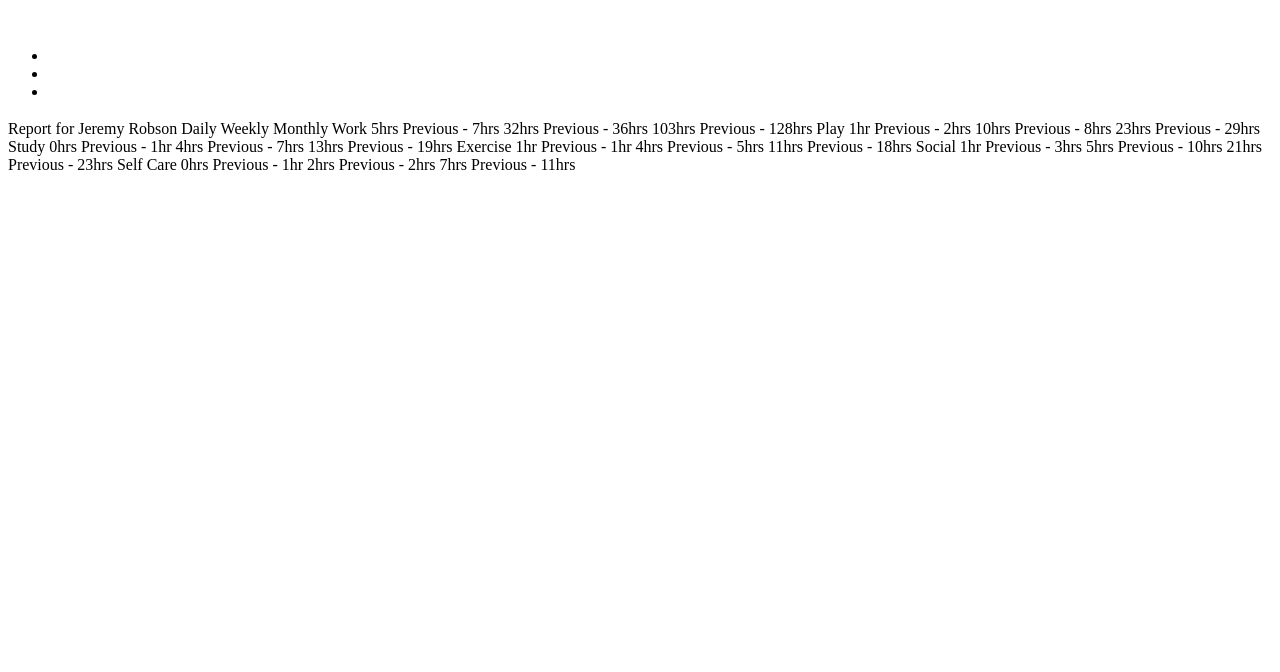
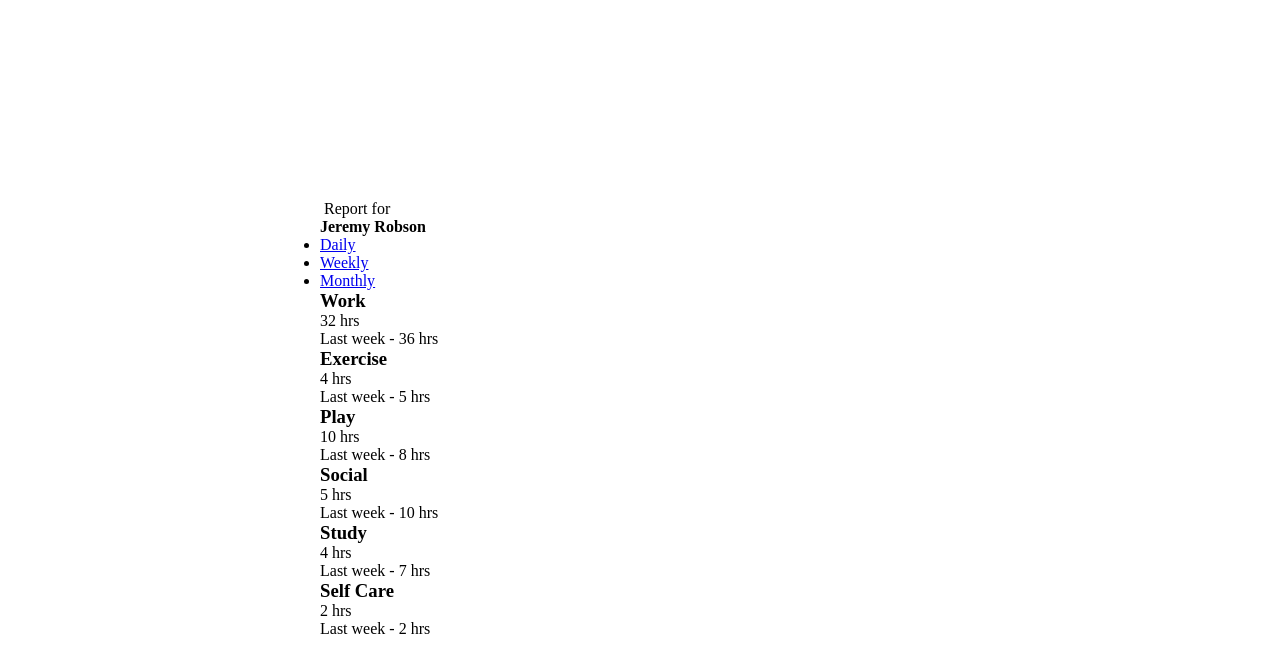
Before and after one commit to Tl-lvl-lL/TIme-tracking-dashboard.github.io, a plain HTML site: page index.html in a window 1280 px wide. Drawn offline with Linux system fonts and the light colour scheme.

Commit message:
improve and fill html

```diff
--- a/index.html
+++ b/index.html
@@ -4,6 +4,7 @@
         <meta charset="UTF-8" />
         <meta name="viewport" content="width=device-width, initial-scale=1.0" />
         <!-- displays site properly based on user's device -->
+        <link rel="stylesheet" href="style.css" />
 
         <link
             rel="icon"
@@ -33,130 +34,126 @@
                         <source />
                         <img src="" alt="" />
                     </picture>
-                    <span></span>
-                    <h1></h1>
+                    <span>Report for</span>
+                    <h1>Jeremy Robson</h1>
                 </aside>
                 <nav class="navigation">
                     <ul>
-                        <li><a href="#"></a></li>
-                        <li><a href="#"></a></li>
-                        <li><a href="#"></a></li>
+                        <li><a href="#">Daily</a></li>
+                        <li><a href="#">Weekly</a></li>
+                        <li><a href="#">Monthly</a></li>
                     </ul>
                 </nav>
             </section>
             <section class="schedule" id="schedule">
-                <h1></h1>
-                <span></span>
-                <p></p>
+                <h1>Work</h1>
+                <span>32 hrs</span>
+                <p>Last week - 36 hrs</p>
                 <menu></menu>
             </section>
             <section class="schedule" id="schedule">
-                <h1></h1>
-                <span></span>
-                <p></p>
+                <h1>Exercise</h1>
+                <span>4 hrs</span>
+                <p>Last week - 5 hrs</p>
                 <menu></menu>
             </section>
             <section class="schedule" id="schedule">
-                <h1></h1>
-                <span></span>
-                <p></p>
+                <h1>Play</h1>
+                <span>10 hrs</span>
+                <p>Last week - 8 hrs</p>
                 <menu></menu>
             </section>
             <section class="schedule" id="schedule">
-                <h1></h1>
-                <span></span>
-                <p></p>
+                <h1>Social</h1>
+                <span>5 hrs</span>
+                <p>Last week - 10 hrs</p>
                 <menu></menu>
             </section>
             <section class="schedule" id="schedule">
-                <h1></h1>
-                <span></span>
-                <p></p>
+                <h1>Study</h1>
+                <span>4 hrs</span>
+                <p>Last week - 7 hrs</p>
                 <menu></menu>
             </section>
             <section class="schedule" id="schedule">
-                <h1></h1>
-                <span></span>
-                <p></p>
+                <h1>Self Care</h1>
+                <span>2 hrs</span>
+                <p>Last week - 2 hrs</p>
                 <menu></menu>
             </section>
         </article>
-        Report for Jeremy Robson Daily Weekly Monthly Work 5hrs
-        <!-- daily -->
+        <!-- Work 5hrs
+        daily
         Previous - 7hrs
-        <!-- daily -->
+        daily
         32hrs
-        <!-- weekly -->
+        weekly
         Previous - 36hrs
-        <!-- weekly -->
+        weekly
         103hrs
-        <!-- monthly -->
+        monthly
         Previous - 128hrs
-        <!-- monthly -->
+        monthly
+-------------------------------
+        Play 1hr
+        daily
+        Previous - 2hrs
+        daily
+        10hrs
+        weekly
+        Previous - 8hrs
+        weekly
+        23hrs
+        monthly Previous - 29hrs
+        monthly
+        Study 0hrs
+        daily
+        Previous - 1hr
+        daily 4hrs
+        weekly Previous - 7hrs
+        weekly
+        13hrs
+        monthly
+        Previous - 19hrs
+        monthly
+-------------------------------
+        Exercise 1hr
+        daily
+        Previous - 1hr
+        daily
+        4hrs
+        weekly
+        Previous - 5hrs
+        weekly
+        11hrs
+        monthly
+        Previous - 18hrs
+        monthly
 
-        Play 1hr
-        <!-- daily -->
-        Previous - 2hrs
-        <!-- daily -->
-        10hrs
-        <!-- weekly -->
-        Previous - 8hrs
-        <!-- weekly -->
-        23hrs
-        <!-- monthly -->
-        Previous - 29hrs
-        <!-- monthly -->
-
-        Study 0hrs
-        <!-- daily -->
-        Previous - 1hr
-        <!-- daily -->
-        4hrs
-        <!-- weekly -->
-        Previous - 7hrs
-        <!-- weekly -->
-        13hrs
-        <!-- monthly -->
-        Previous - 19hrs
-        <!-- monthly -->
-
-        Exercise 1hr
-        <!-- daily -->
-        Previous - 1hr
-        <!-- daily -->
-        4hrs
-        <!-- weekly -->
-        Previous - 5hrs
-        <!-- weekly -->
-        11hrs
-        <!-- monthly -->
-        Previous - 18hrs
-        <!-- monthly -->
+-------------------------------
 
         Social 1hr
-        <!-- daily -->
+        daily
         Previous - 3hrs
-        <!-- daily -->
+        daily
         5hrs
-        <!-- weekly -->
-        Previous - 10hrs
-        <!-- weekly -->
+        weekly Previous - 10hrs
+        weekly
         21hrs
-        <!-- monthly -->
+        monthly
         Previous - 23hrs
-        <!-- monthly -->
+        monthly
 
+-------------------------------
         Self Care 0hrs
-        <!-- daily -->
+        daily
         Previous - 1hr
-        <!-- daily -->
-        2hrs
-        <!-- weekly -->
+        daily 2hrs
+        weekly
         Previous - 2hrs
-        <!-- weekly -->
-        7hrs
-        <!-- monthly -->
+        weekly 7hrs
+        monthly
         Previous - 11hrs
-        <!-- monthly -->
+        monthly -->
     </body>
 </html>
--- /dev/null
+++ b/style.css
@@ -0,0 +1,16 @@
+* {
+    margin: 0;
+    padding: 0;
+    box-sizing: border-box;
+}
+body {
+    width: 100vw;
+    min-height: 100vh;
+    display: flex;
+    justify-content: center;
+    align-items: center;
+}
+.container {
+    width: 50vw;
+    height: 50vh;
+}
```
Also changed, not shown: main.js (added).
